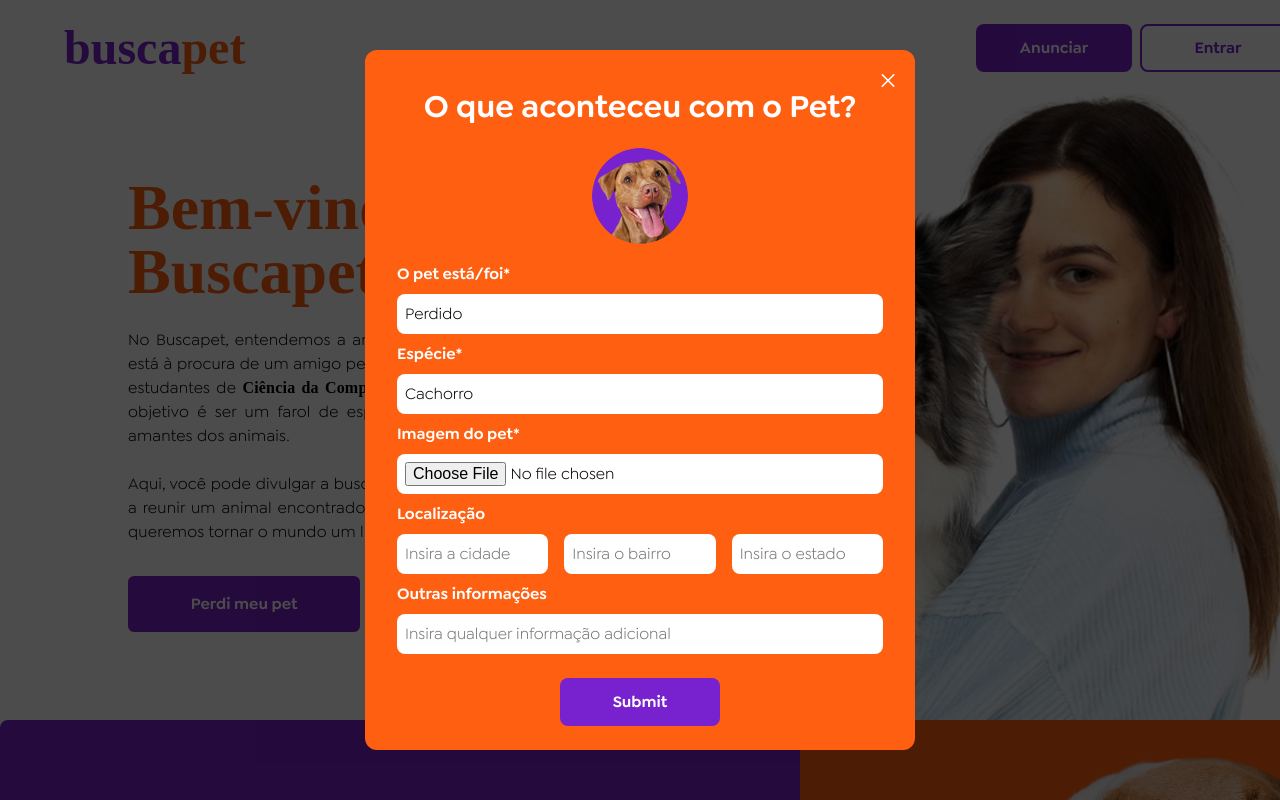
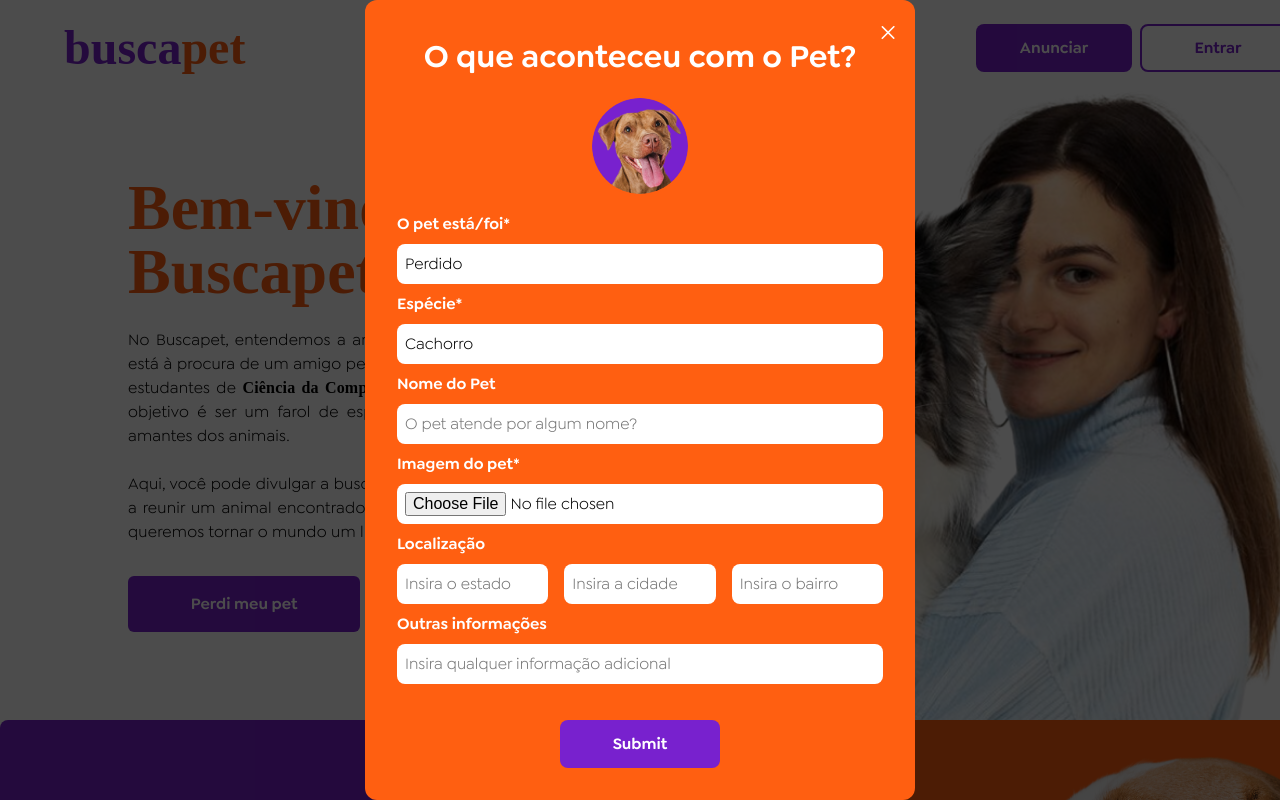
Before and after one commit to mcoldibelli/buscapet, a React (Vite) app: page / in a window 1280 px wide. Both pictures are taken after a click on the button "Anunciar". Shown: the top 800 px of the page. Built offline with nearby package versions, Linux system fonts and the light colour scheme; no server answers; a web font is replaced by a local one.

Commit message:
fix: corrects posting a pet communication

```diff
--- a/src/components/forms/PetForm.style.ts
+++ b/src/components/forms/PetForm.style.ts
@@ -6,7 +6,7 @@
     flex-direction: column;
     text-align: center;
     position: relative;
-    height: 700px;
+    height: 800px;
     max-width: 550px;
     margin: auto;
     background-color: ${theme.colors.secondary};
@@ -128,7 +128,7 @@
 
 export const CloseButton = styled.button`
 	position: relative;
-	top: -20rem;
+	top: -23rem;
 	right: -15.5rem;
 	background: none;
 	border: none;
--- a/src/components/forms/PetForm.tsx
+++ b/src/components/forms/PetForm.tsx
@@ -2,18 +2,20 @@
 import { CloseButton, FormGroup, FormWrapper, ImageSelection, LocationContainer, ModalOverlay, SubmitButton, Title } from "./PetForm.style"
 import { API_URL } from '../../utils/constants';
 import { useState } from "react";
-import { LoginModalProps } from "../../utils/types";
+import { LoginModalProps, IFormData, Species } from "../../utils/types";
 import axios from 'axios';
 
 export default function PetForm({ closeModal }: LoginModalProps) {
-    const { register, handleSubmit } = useForm();
-    const [species, setSpecies] = useState('Dog');
+    const { register, handleSubmit } = useForm<IFormData>();
+    const [species, setSpecies] = useState<Species>('Dog');
 
     const stopPropagation = (e: React.MouseEvent) => e.stopPropagation();
     const handleOverlayClick = () => closeModal();
-    const handleSpeciesChange = (event:any) => { setSpecies(event.target.value)};
+    const handleSpeciesChange = (event: React.ChangeEvent<HTMLSelectElement>) => {
+        setSpecies(event.target.value as Species);
+    };
 
-    const onSubmit = async (data:any) => {
+    const onSubmit = async (data: IFormData) => {
         try {
             const formData = new FormData();
 
@@ -25,15 +27,15 @@
                 state: data.state,
                 city: data.city,
                 neighborhood: data.neighborhood,
-                street: data.street
             };
-            formData.append('data', new Blob([JSON.stringify(postData)], { type: 'application/json' }));
-            formData.append('image', data.imageName[0]);
+
+            formData.append('data', JSON.stringify(postData));
+            formData.append('file', data.imageName[0]);
 
             const response = await axios.post(`${API_URL}/post`, formData, {
                 headers: {
-                    'Content-Type': 'multipart/form-data'
-                }
+                    'Content-Type': 'multipart/form-data',
+                },
             });
 
             if (!response.data) {
@@ -42,6 +44,7 @@
 
             console.log('Form submitted:', response.data);
             alert('Formulário enviado com sucesso!');
+            closeModal();
         } catch (error) {
             console.error('Error submitting form:', error);
             alert('Erro ao enviar formulário. Tente novamente.');
@@ -54,9 +57,9 @@
             <FormWrapper onSubmit={handleSubmit(onSubmit)} onClick={stopPropagation}>
                 <Title>O que aconteceu com o Pet?</Title>
                 <ImageSelection><img
-                        src={species === 'Dog' ? 'dog_login.png' : 'cat_login.png'}
-                        alt={species}
-                        className="active"/>
+                    src={species === 'Dog' ? 'dog_login.png' : 'cat_login.png'}
+                    alt={species}
+                    className="active" />
                 </ImageSelection>
 
                 <FormGroup>
@@ -72,19 +75,20 @@
                         <option value="Cat">Gato</option>
                     </select>
 
+                    <label htmlFor="petName">Nome do Pet</label>
+                    <input type="text" placeholder="O pet atende por algum nome?" {...register("petName", { required: false })}/>
                     <label htmlFor="imageName">Imagem do pet*</label>
-                    <input type="file" {...register("imageName", { required: true })} multiple={false}>
-                    </input>
+                    <input type="file" {...register("imageName", { required: true })} accept="image/*" />
 
                     <label htmlFor="location">Localização</label>
                     <LocationContainer>
+                        <input type="text" placeholder="Insira o estado" {...register("state", { required: false, maxLength: 50 })} />
                         <input type="text" placeholder="Insira a cidade" {...register("city", { required: false })} />
                         <input type="text" placeholder="Insira o bairro" {...register("neighborhood", { required: false, maxLength: 100 })} />
-                        <input type="text" placeholder="Insira o estado" {...register("state", { required: false, maxLength: 50 })} />
                     </LocationContainer>
 
                     <label htmlFor="description">Outras informações</label>
-                    <input type="textarea" placeholder="Insira qualquer informação adicional" {...register("description", {maxLength: 500})} />
+                    <input type="textarea" placeholder="Insira qualquer informação adicional" {...register("description", { maxLength: 500 })} />
                 </FormGroup>
                 <SubmitButton type="submit" />
             </FormWrapper>
```
Also changed, not shown: src/utils/types.ts (+6 -4 lines).
